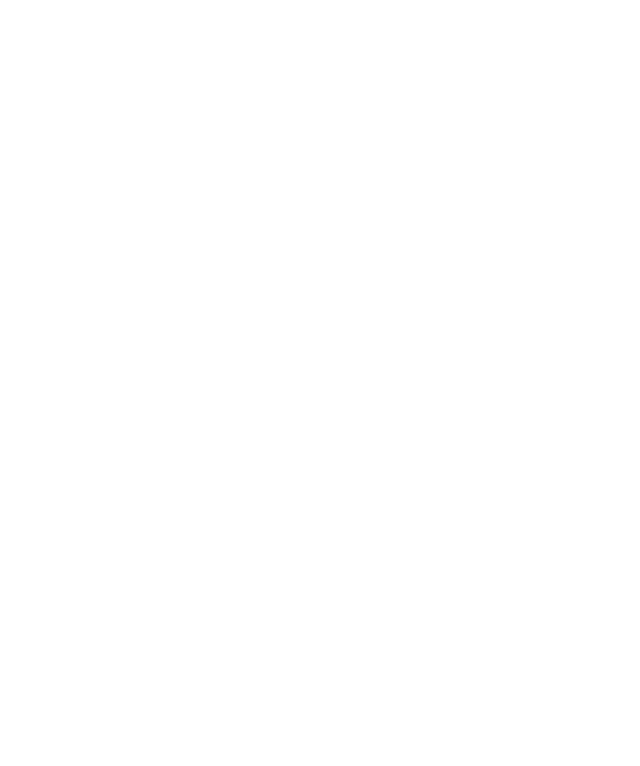
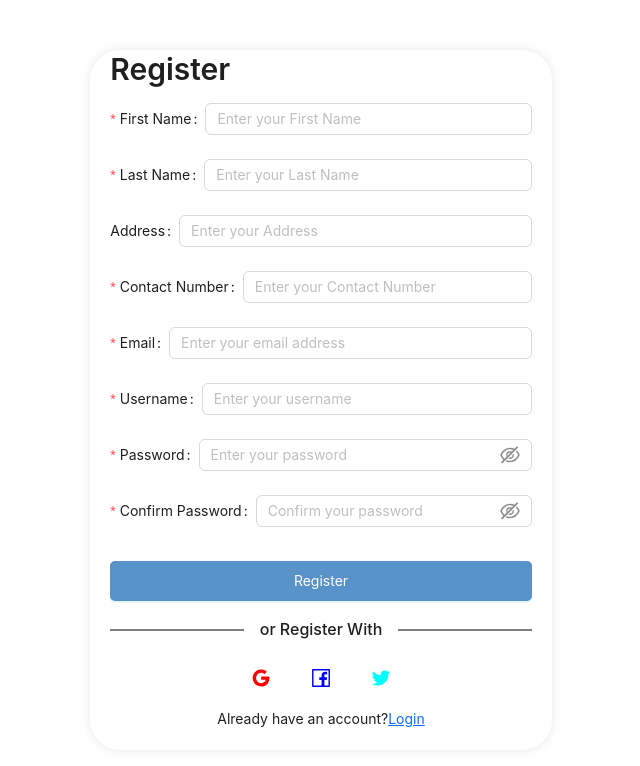
Before and after one commit to TharinduHarshana/Acconexfrontend, a React (Create React App) app: page /web/register in a window 1280 px wide. Before the commit this address had no page. Shown: the top 766 px of the page, without its empty margins (79-719 px from the left). Built offline with nearby package versions, Linux system fonts and the light colour scheme.

Commit message:
login and registration completed UI

```diff
--- a/package.json
+++ b/package.json
@@ -3,6 +3,7 @@
   "version": "0.1.0",
   "private": true,
   "dependencies": {
+    "@ant-design/icons": "^5.3.6",
     "@emotion/react": "^11.11.4",
     "@emotion/styled": "^11.11.0",
     "@mui/icons-material": "^5.15.11",
--- a/src/App.js
+++ b/src/App.js
@@ -8,6 +8,8 @@
 import './styles/sidebar.css';
 import WebHomepage from './pages/WebHomepage';
 import Category from './pages/WebCategory';
+import WebLogin from './pages/Weblogin';
+import WebRegister from './pages/WebRegister';
 
 
 function App() {
@@ -16,7 +18,10 @@
       <Routes>
         {/* User Routes */}
         <Route path='/' element={<WebHomepage/>} />
-        <Route path='/category/:slug' element={<Category/>} />
+        <Route path='/web/:slug' element={<Category/>} />
+        <Route path='/web/login' element={<WebLogin/>} />
+        <Route path='/web/register' element={<WebRegister/>} />
+
 
 
         {/* admin routes */}
--- a/src/components/WebComponent/WebHeader.js
+++ b/src/components/WebComponent/WebHeader.js
@@ -1,93 +1,65 @@
-import React from 'react'
-import{Menu}from 'antd'
-import {HomeOutlined} from '@ant-design/icons'
-import {useNavigate} from 'react-router-dom'
+import React, { useState, useEffect } from 'react';
+import { Menu } from 'antd';
+import { HomeOutlined } from '@ant-design/icons';
+import axios from 'axios';
 
-function WebHeader(){
-    const navigate = useNavigate();
+function WebHeader() {
+    const [categories, setCategories] = useState([]);
+
+    useEffect(() => {
+        axios.get('http://localhost:8000/item/')
+            .then(res => {
+                const uniqueCategories = Array.from(new Set(res.data.data.map(item => item.category)));
+                setCategories(uniqueCategories);
+            })
+            .catch(err => console.log(err));
+    }, []);
+
     const onMenuclick = (item) => {
-        //console.log(item)
-        navigate('/category/'+item.key)
+        window.location.href = '/web/' + item.key;
     };
 
-    return(
+    return (
         <div>
-
             <div>
                 <h1>ACCONEX</h1>
             </div>
-
             <div className='webHeader'>
                 <Menu
                     mode='horizontal'
                     theme='dark'
                     defaultSelectedKeys={['home']}
                     onClick={onMenuclick}
-           items ={[
-            {
-            label: <HomeOutlined/>,
-            key: 'home',
-        },
-
-        {
-            label: 'ALL PRODUCTS',
-            key: 'products',
-                children: [
-                {
-                    label: 'Laptops',
-                    key: 'laptops',
-                },
-                {
-                    label: 'Desktop',
-                    key: 'desktop',
-                },
-                {
-                    label: 'CCTV',
-                    key: 'cctv',
-                },
-                {
-                    label: 'Laptop Accessories',
-                    key: 'laptopaccessories',
-                },
-                {
-                    label: 'Desktop Accessories',
-                    key: 'desktopaccessories',
-                },
-                {
-                    label: 'CCTV Accessories',
-                    key: 'cctvaccessories',
-                },
-
-            ],
-        },
-        {
-            label: 'ABOUT US',
-            key: 'about',
-        },
-        {
-            label: 'SERVICES',
-            key: 'services',
-        },
-        {
-            label: 'PAYMENT METHODS',
-            key: 'payment',
-        },
-        {
-            label: 'CONTACT US',
-            key: 'contact',
-        },
-        {
-            label: 'LOGIN/REGISTER',
-            key: 'login',
-        },
-
-
-
-
-           ]}/>
+                >
+                    <Menu.Item key='home' icon={<HomeOutlined />}>
+                        Home
+                    </Menu.Item>
+                    <Menu.SubMenu key='products' title='ALL PRODUCTS'>
+                        {categories.map(category => (
+                            <Menu.Item key={category}>
+                                {category}
+                            </Menu.Item>
+                        ))}
+                    </Menu.SubMenu>
+                    <Menu.Item key='about'>
+                        ABOUT US
+                    </Menu.Item>
+                    <Menu.Item key='services'>
+                        SERVICES
+                    </Menu.Item>
+                    <Menu.Item key='payment'>
+                        PAYMENT METHODS
+                    </Menu.Item>
+                    <Menu.Item key='contact'>
+                        CONTACT US
+                    </Menu.Item>
+                    <Menu.Item key='login'>
+                        LOGIN/REGISTER
+                    </Menu.Item>
+                </Menu>
             </div>
         </div>
-    )
+    );
 }
 
 export default WebHeader;
--- a/src/pages/WebCategory.js
+++ b/src/pages/WebCategory.js
@@ -1,4 +1,5 @@
 import React, { useState, useEffect } from 'react';
+import { useParams } from 'react-router-dom';
 import axios from 'axios';
 import { List, Card, Image, Typography, Badge, Rate } from 'antd';
 import image from '../images/lap.jpg';
@@ -6,12 +7,15 @@
 import WebHeader from '../components/WebComponent/WebHeader';
 import { Link } from 'react-router-dom';
 
-const WebCategory = () => {
+const WebCategory = (props) => {
   const [items, setItems] = useState([]);
+  const { slug } = useParams();
+  console.log(slug)
 
   useEffect(() => {
-    axios.get('http://localhost:8000/item/')
+    axios.get(`http://localhost:8000/item/${slug}`)
       .then(res => {
+        console.log(res);
         setItems(res.data.data);
       })
       .catch(err => console.log(err));
@@ -19,7 +23,11 @@
 
 
 function addtocartBtn(params){
-  return <Link className='addtocart'>Add to Cart</Link>
+  return <Link className='addtocart'
+  onClick={() => {
+
+  }}
+  >Add to Cart</Link>
 }
 
 
--- /dev/null
+++ b/src/pages/WebRegister.js
@@ -0,0 +1,114 @@
+import React from 'react';
+import { Form, Input, Button, Typography, Divider } from 'antd';
+import { GoogleOutlined, FacebookOutlined, TwitterOutlined } from '@ant-design/icons';
+import '../styles/webLoginRegister.css';
+
+const Register = () => {
+  return (
+    <div className='maindiv'>
+      <Form className='loginform'>
+        <Typography.Title level={2}>Register</Typography.Title>
+        <Form.Item
+          label='First Name'
+          name='firstname'
+          rules={[{ required: true, message: 'Please input your Firstname!' }]}
+        >
+          <Input placeholder="Enter your First Name" />
+        </Form.Item>
+        <Form.Item
+          label='Last Name'
+          name='lastname'
+          rules={[{ required: true, message: 'Please input Last Name!' }]}
+        >
+          <Input placeholder="Enter your Last Name" />
+        </Form.Item>
+
+        <Form.Item
+          label='Address'
+          name='address'
+        >
+          <Input placeholder="Enter your Address" />
+        </Form.Item>
+
+        <Form.Item
+          label='Contact Number'
+          name='contactnumber'
+          rules={[{ required: true, message: 'Please input Contact Number!' }]}
+        >
+          <Input placeholder="Enter your Contact Number" />
+        </Form.Item>
+
+        <Form.Item
+            label='Email'
+            name='email'
+            rules={[
+                { required: true, message: 'Please input your email address!' },
+                { type: 'email', message: 'Please enter a valid email address!' }
+            ]}
+        >
+            <Input placeholder="Enter your email address" />
+        </Form.Item>
+
+
+        <Form.Item
+            label='Username'
+            name='username'
+            rules={[
+                { required: true, message: 'Please input your username!' },
+                { min: 5, message: 'Username must be at least 6 characters long' }
+            ]}
+        >
+            <Input placeholder="Enter your username" />
+        </Form.Item>
+
+
+        <Form.Item
+            label='Password'
+            name='password'
+            rules={[{ required: true, message: 'Please input your password!' }]}
+        >
+        <Input.Password placeholder="Enter your password" />
+        </Form.Item>
+
+        <Form.Item
+            label='Confirm Password'
+            name='confirmPassword'
+            dependencies={['password']}
+            rules={[
+                {
+                    required: true,
+                    message: 'Please confirm your password!'
+                },
+                ({ getFieldValue }) => ({
+                    validator(_, value) {
+                        if (!value || getFieldValue('password') === value) {
+                            return Promise.resolve();
+                        }
+                        return Promise.reject(new Error('Enter Same Passwords!'));
+                    },
+                }),
+            ]}
+        >
+            <Input.Password placeholder="Confirm your password" />
+            </Form.Item>
+
+
+
+        <Button type='primary' className='login-btn'>Register</Button>
+        <Divider style={{ borderColor: 'black' }}>or Register With </Divider>
+
+        <div className='socialloggin'>
+          <GoogleOutlined className='socialicon' style={{ color: 'red' }} />
+          <FacebookOutlined className='socialicon' style={{ color: 'blue' }} />
+          <TwitterOutlined className='socialicon' style={{ color: 'cyan' }} />
+        </div>
+        <div className='register'>
+          <Typography.Text>Already have an account? </Typography.Text>
+          <a href='/web/login'>Login</a>
+        </div>
+      </Form>
+    </div>
+  )
+}
+
+export default Register;
--- /dev/null
+++ b/src/pages/Weblogin.js
@@ -0,0 +1,47 @@
+import React from 'react';
+import {Form, Input,Button,Typography,Divider } from 'antd';
+import { GoogleOutlined,FacebookOutlined,TwitterOutlined  } from '@ant-design/icons';
+import '../styles/webLoginRegister.css';
+import { SafetyDivider} from '@mui/icons-material';
+
+
+
+
+const Login = () => {
+  return (
+    <div className='maindiv'>
+        <Form className='loginform'>
+            <Typography.Title level={2}>Login</Typography.Title>
+            <Form.Item
+            label='Username'
+            name='username'
+            rules={[{ required: true, message: 'Please input your username!' }]}
+            >
+            <Input />
+            </Form.Item>
+            <Form.Item
+            label='Password'
+            name='password'
+            rules={[{ required: true, message: 'Please input your password!' }]}
+            >
+            <Input.Password />
+            </Form.Item>
+            <Button type='primary' className='login-btn' >Login</Button>
+            <Divider style={{borderColor:'black'}}>or Login With </Divider>
+            <div className='socialloggin'>
+              <GoogleOutlined className='socialicon' style={{color:'red'}}/>
+              <FacebookOutlined className='socialicon' style={{color:'blue'}}/>
+              <TwitterOutlined className='socialicon' style={{color:'cyan'}}/>
+
+            <div/>
+            <div className='register'>
+              <Typography.Text>Don't have an account? </Typography.Text>
+              <a href='/web/register'>Register</a>
+            </div>
+            </div>
+        </Form>
+    </div>
+  )
+}
+
+export default Login;
--- /dev/null
+++ b/src/styles/webLoginRegister.css
@@ -0,0 +1,46 @@
+.maindiv{
+    display: flex;
+    justify-content: center;
+    align-items: center;
+    height: 100vh;
+    width: 100vh;
+    background-color: #ffffff;
+}
+
+.loginform{
+    box-shadow: 0 0 10px 0 rgba(0, 0, 0, 0.1);
+    background-color: #ffffff;
+    backdrop-filter: blur(10px);
+    padding:0px 20px 20px 20px;
+    border-radius: 30px;
+
+}
+.login-btn{
+    width: 100%;
+    height: 40px;
+    background-color: #5792c9;
+    color: white;
+    border: none;
+    border-radius: 5px;
+    cursor: pointer;
+    margin-top: 10px;
+}
+.socialloggin{
+    display: flex;
+    justify-content: center;
+    margin-top: 10px;
+    color:#dbd9d9;
+
+}
+.socialicon{
+    width: 40px;
+    height: 40px;
+    margin: 0px 10px;
+    cursor: pointer;
+}
+.register{
+    display: flex;
+    justify-content: center;
+    margin-top: 10px;
+    color:#dbd9d9;
+}
```
Also changed, not shown: 1 other file (tests, documents, lock files or other folders). Lines whose indentation alone changed are shown as unchanged.
